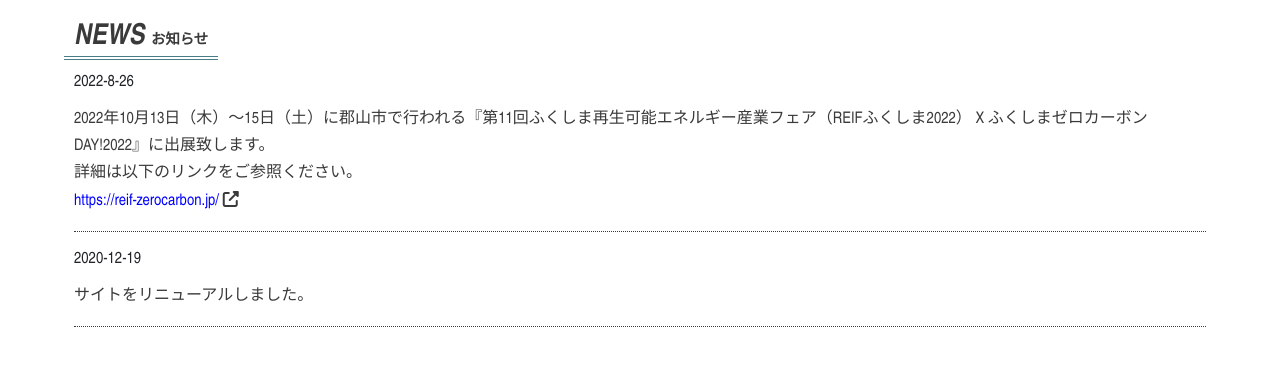
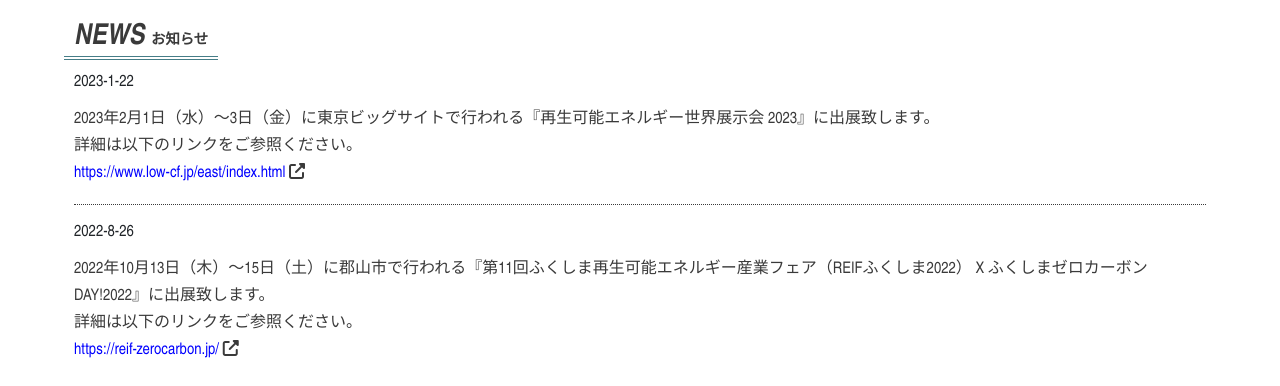
Before and after one commit to taimomo/c-e-m_remake, a plain HTML site: page index.html in a window 1280 px wide. Shown: the part 927-1313 px from the top of the page. Drawn offline with nearby package versions, Linux system fonts and the light colour scheme; grey boxes are pictures that could not be loaded.

Commit message:
News update

```diff
--- a/index.html
+++ b/index.html
@@ -153,6 +153,29 @@
                 class="bl_vert-postsDate el_contents-itemText"
                 datetime="2022-8-26"
               >
+                2023-1-22
+              </time>
+            </div>
+            <!-- /.bl_vert-postsHeader -->
+            <p class="el_vert-postsText el_contents-itemText">
+              2023年2月1日（水）〜3日（金）に東京ビッグサイトで行われる『再生可能エネルギー世界展示会
+              2023』に出展致します。<br />
+              詳細は以下のリンクをご参照ください。<br />
+              <a
+                href="https://www.low-cf.jp/east/index.html"
+                target="_blank"
+                style="color: blue"
+                >https://www.low-cf.jp/east/index.html</a
+              >
+              <i class="fas fa-external-link-alt"></i>
+            </p>
+          </li>
+          <li class="bl_vert-postsItem">
+            <div class="bl_vert-postsHeader">
+              <time
+                class="bl_vert-postsDate el_contents-itemText"
+                datetime="2022-8-26"
+              >
                 2022-8-26
               </time>
             </div>
```
